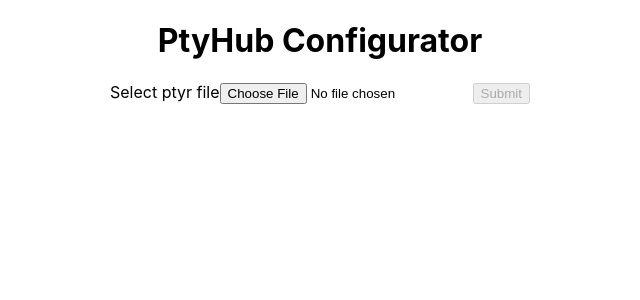
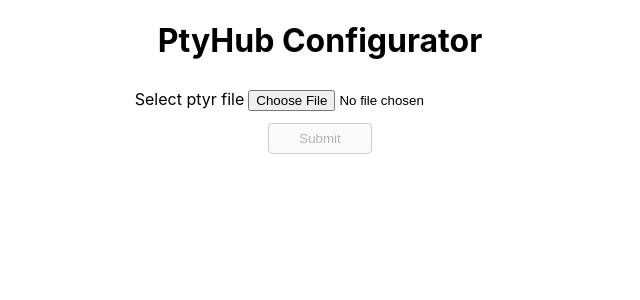
Before and after one commit to ptycho/ptyweb, a React (Create React App) app in the folder frontend/: page / in a window 1280 px wide. Shown: the top 300 px of the page, without its empty margins (320-960 px from the left). Built offline with nearby package versions, Linux system fonts and the light colour scheme.

Commit message:
Styling configurator

```diff
--- a/frontend/src/components/Configurator/Configurator.css
+++ b/frontend/src/components/Configurator/Configurator.css
@@ -1,19 +1,13 @@
 .configurator {
+    display: flex;
+    flex-direction: column;
+    align-items: center;
     padding: 0 40px;
+
 }
 
 .configurator * {
   margin: 4px;
-}
-
-.configurator input:invalid {
-  border: red 1px solid;
-}
-
-.configurator input[type="text"], .configurator input[type="number"] {
-    border-radius: 4px;
-    border: 1px solid #ccc;
-    padding: 7px;
 }
 
 .configurator button {
@@ -21,9 +15,3 @@
     border-radius: 4px;
     border: 1px solid #ccc;
 }
-
-.configurator__general-options {
-    display: flex;
-    justify-content: center;
-    flex-wrap: wrap;
-}
--- a/frontend/src/components/Configurator/Configurator.tsx
+++ b/frontend/src/components/Configurator/Configurator.tsx
@@ -38,7 +38,7 @@ const Configurator = () => {
 
   return (
     <div>
-      <div>
+      <div className={"configurator"}>
         <label>
           Select ptyr file
           <input type="file" accept=".ptyr" onChange={onPtyrFileChange}/>
```
